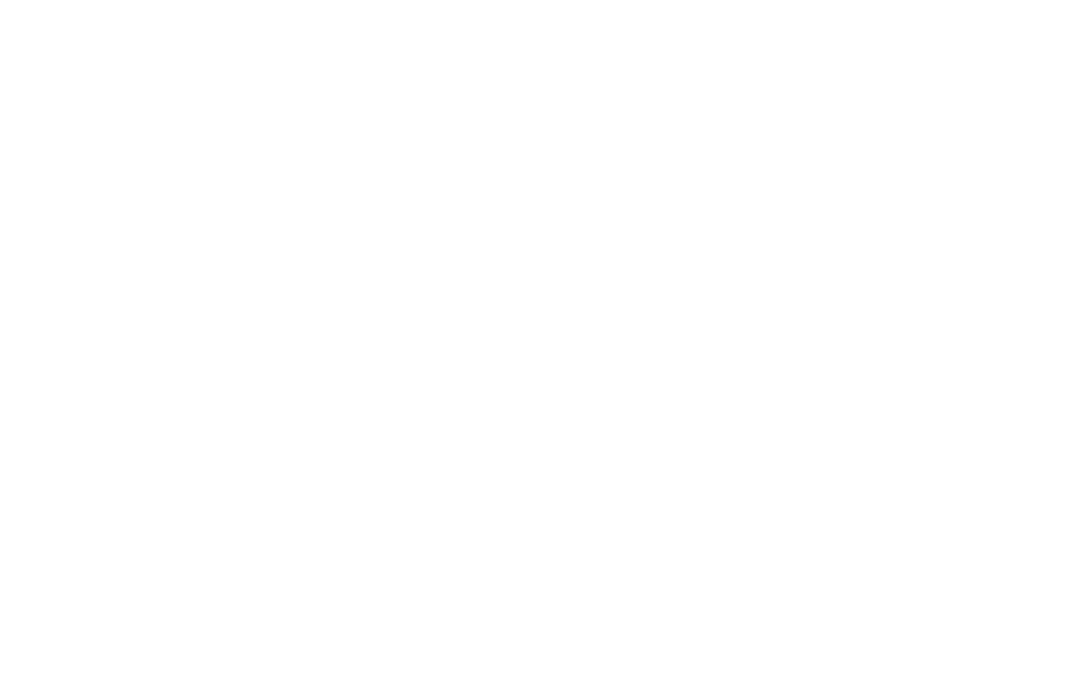
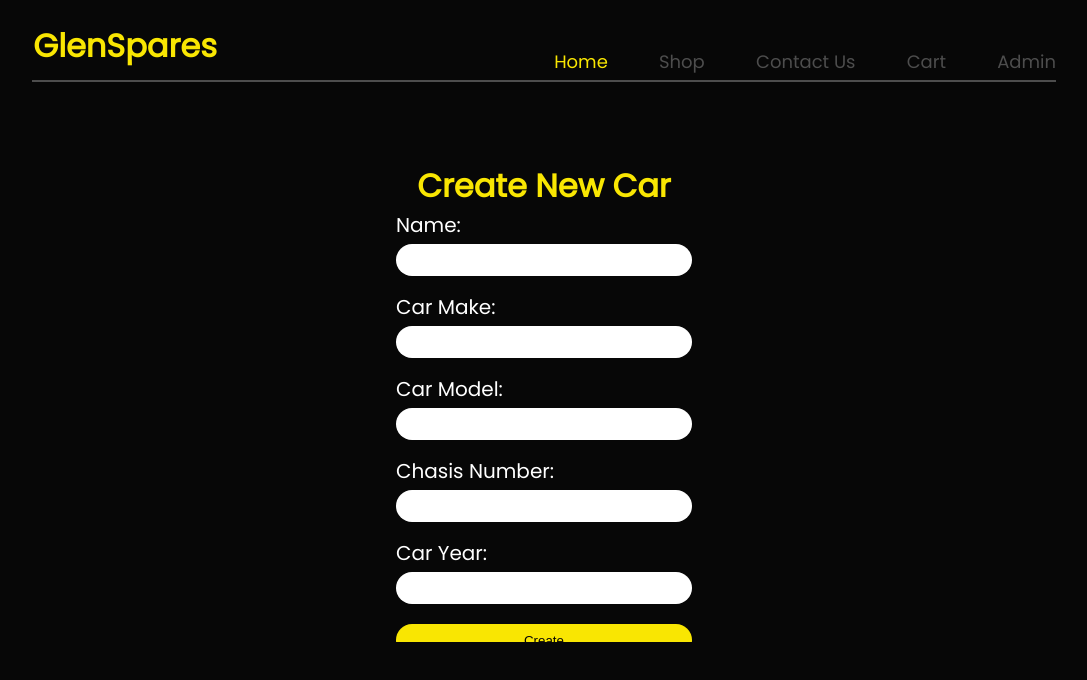
Before and after one commit to GodwinCameron/2023-DV200-Term4-MidTermAssessment, a React (Create React App) app in the folder client/: page /cart in a window 1280 px wide. Before the commit this address had no page. Shown: the top 680 px of the page, without its empty margins (96-1183 px from the left). Built offline with nearby package versions, Linux system fonts and the light colour scheme.

Commit message:
create cart

```diff
--- a/client/src/App.js
+++ b/client/src/App.js
@@ -1,6 +1,7 @@
 import "./App.css";
 import { BrowserRouter, Route, Routes } from "react-router-dom";
 import Home from "./components/home";
+import Cart from "./components/cart";
 import Admin from "./components/admin";
 
 function App() {
@@ -8,6 +9,7 @@
     <BrowserRouter>
       <Routes>
         <Route path="/" element={<Home />} />
+        <Route path="/cart" element={<Cart />} />
         <Route path="/admin" element={<Admin />} />
       </Routes>
     </BrowserRouter>
--- a/client/src/components/NavBar.js
+++ b/client/src/components/NavBar.js
@@ -11,7 +11,9 @@
             </Link>
             <div className="navItem">Shop</div>
             <div className="navItem">Contact Us</div>
+            <Link to="/cart" className="nav_link">
             <div className="navItem">Cart</div>
+            </Link>
             <Link to="/admin" className="nav_link">
             <div className="navItem">Admin</div>
             </Link>
--- /dev/null
+++ b/client/src/components/cart.js
@@ -0,0 +1,18 @@
+import React from "react";
+import "../App.css";
+import NavBar from "./NavBar";
+import Form from "./form_create";
+
+const Cart = () => {
+    return (
+        <div className="admin_main">
+
+            <NavBar />
+            <div className="forms">
+                <Form />
+            </div>
+        </div>
+    );
+};
+
+export default Cart;
```
